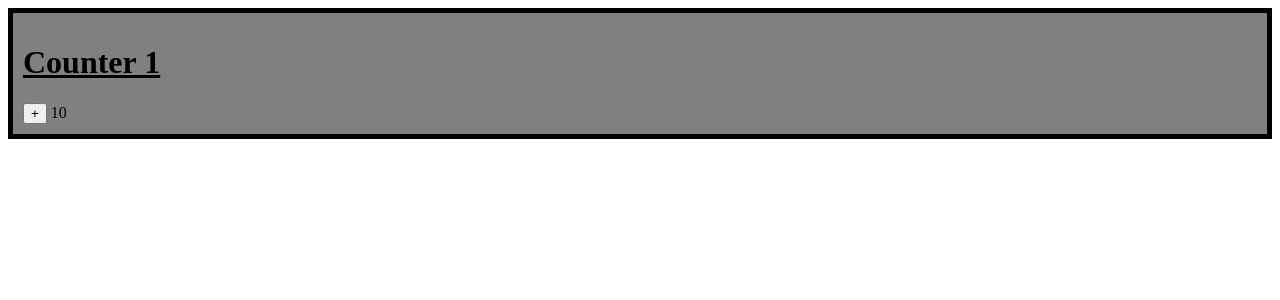
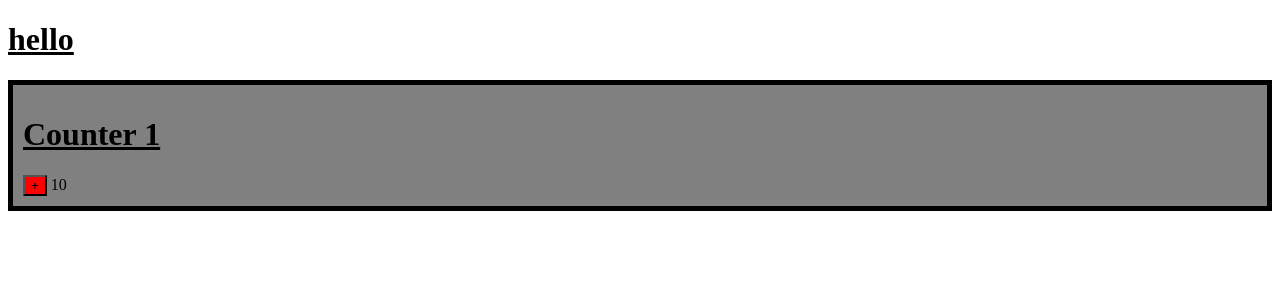
Before and after one commit to egoing/lgcns-2407171, a React (Vite) app: page / in a window 1280 px wide. Shown: the top 300 px of the page. Built offline with nearby package versions, Linux system fonts and the light colour scheme.

Commit message:
css 모듈은 inline 방식의 장점인 인캡슐레이션과 css 파일의 장점인 컴포넌트 코드의 경량화 재사용성의 증대, 유지보수의 편의성 증대의 모든 장점을 가진 방법이다.
class 키워드는 className을 사용해야 한다.

```diff
--- /dev/null
+++ b/src/App.module.css
@@ -0,0 +1,3 @@
+.btn {
+    background-color: red;
+}
--- a/src/App.tsx
+++ b/src/App.tsx
@@ -1,5 +1,7 @@
 import { useState } from "react";
 import "./App.css";
+import s from "./App.module.css";
+console.log("🚀 ~ s:", s.btn);
 
 function Counter({ title, initValue }: { title: string; initValue: number }) {
     const [count, setCount] = useState(initValue);
@@ -12,7 +14,10 @@ function Counter({ title, initValue }: { title: string; initValue: number }) {
     return (
         <div style={css}>
             <h1>{title}</h1>
-            <button onClick={handleClick}>+</button> {count}
+            <button className={s.btn} onClick={handleClick}>
+                +
+            </button>{" "}
+            {count}
         </div>
     );
 }
--- a/src/main.tsx
+++ b/src/main.tsx
@@ -5,6 +5,7 @@ import App from "./App.tsx";
 
 createRoot(document.getElementById("root")!).render(
     <StrictMode>
+        <h1>hello</h1>
         <App />
     </StrictMode>
 );
```
